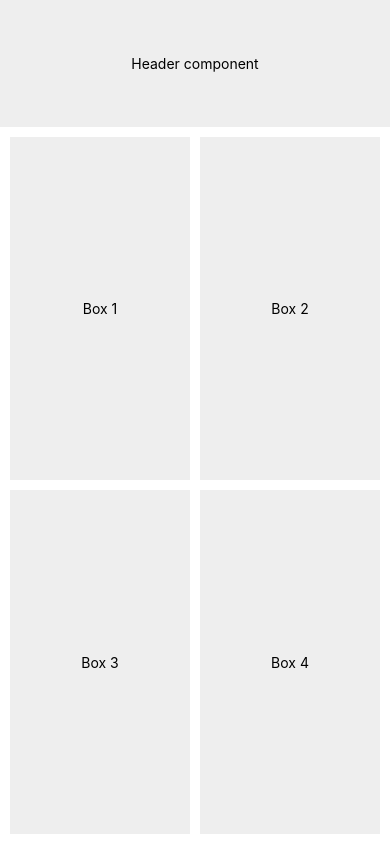
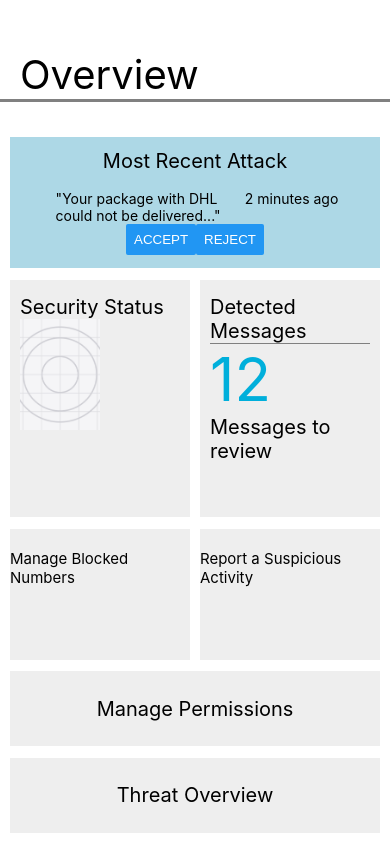
Before and after one commit to tylershienlim/CSIRO-UTS-Frontend, a React Native app: screen / in a window 390 px wide. Built offline with nearby package versions, Linux system fonts and the light colour scheme.

Commit message:
worked on boxes and header
made all boxes based on figma screens and styled the header and boxes components.

```diff
--- a/styles/Boxes.js
+++ b/styles/Boxes.js
@@ -1,34 +1,78 @@
 import React from 'react';
-import { StyleSheet, Text, View } from 'react-native';
+import { StyleSheet, Text, View, Button, Image } from 'react-native';
 
  export default class Boxes extends React.Component {
     render() {
         return (
+
           <View style = {styles.container}>
 
-                <View style={styles.box}>
-                    <View style={styles.inner}>
-                     <Text>Box 1</Text>
+                <View style={styles.box1}>
+                    <View style={styles.inner1}>
+                     <Text style={styles.textstyle}>Most Recent Attack</Text>
+
+                    <Text>
+                    {"\n"} "Your package with DHL       2 minutes ago
+                    {"\n"} could not be delivered..."
+
+                    </Text>
+
+                    <Text>
+
+                    <Button title="Accept" onPress={() => alert('Accepted')}/>
+                    <Button title="Reject" onPress={() => alert('Rejected')}/>
+
+                    </Text>
+
                 </View>
             </View>
 
-            <View style={styles.box}>
-                    <View style={styles.inner}>
-                     <Text>Box 2</Text>
+            <View style={styles.box2}>
+                    <View style={styles.inner2}>
+                     <Text style = {styles.textstyle}>Security Status</Text>
+
+                     <Image source={require('../assets/icon.png')} style={styles.icon}/>
                 </View>
             </View>
 
-            <View style={styles.box}>
-                    <View style={styles.inner}>
-                     <Text>Box 3</Text>
+            <View style={styles.box3}>
+                    <View style={styles.inner3}>
+                     <Text style = {styles.textstyle}>Detected
+                     {"\n"}Messages</Text>
+                     <View style = {styles.line}></View>
+                     <Text style = {styles.number}>12</Text>
+
+                 <Text style = {styles.textstyle}>Messages to review</Text>
+
                 </View>
             </View>
 
-            <View style={styles.box}>
-                    <View style={styles.inner}>
-                     <Text>Box 4</Text>
+            <View style={styles.box4}>
+                    <View style={styles.inner4}>
+                     <Text style = {styles.textstyle4}>Manage Blocked Numbers</Text>
                 </View>
             </View>
+
+            <View style={styles.box5}>
+                    <View style={styles.inner5}>
+                     <Text style = {styles.textstyle5}>Report a Suspicious Activity</Text>
+                </View>
+            </View>
+
+            <View style={styles.box6}>
+                    <View style={styles.inner}>
+                     <Text style = {styles.textstyle}>Manage Permissions</Text>
+                </View>
+            </View>
+
+            <View style={styles.box7}>
+                    <View style={styles.inner}>
+                     <Text style = {styles.textstyle}>Threat Overview</Text>
+                </View>
+            </View>
+
+
+
         </View>
 
         );
@@ -44,14 +88,68 @@ const styles = StyleSheet.create ({
         flexDirection: 'row',
         flexWrap: 'wrap',
 
+
     },
 
-    box: {
-        width: '50%',
-        height: '50%',
+    line: {
+
+        width: '100%',
+        height: '0.3%',
+        backgroundColor: "#808080",
+
+    },
+
+    box1: {
+        width: '100%',
+        height: '20%',
         padding: 5,
 
     },
+
+    box2: {
+        width: '50%',
+        height: '35%',
+        padding: 5,
+
+
+    },
+
+    box3: {
+        width: '50%',
+        height: '35%',
+        padding: 5,
+
+
+    },
+
+    box4: {
+        width: '50%',
+        height: '20%',
+        padding: 5,
+
+    },
+
+    box5: {
+        width: '50%',
+        height: '20%',
+        padding: 5,
+
+    },
+
+    box6: {
+        width: '100%',
+        height: '12%',
+        padding: 5,
+
+    },
+
+    box7: {
+        width: '100%',
+        height: '12%',
+        padding: 5,
+
+    },
+
 
     inner: {
         flex: 1,
@@ -60,4 +158,73 @@ const styles = StyleSheet.create ({
         justifyContent: 'center'
     },
 
+    inner1: {
+        flex: 1,
+        backgroundColor: "#ADD8E6",
+        alignItems: 'center',
+        justifyContent: 'center'
+    },
+
+    inner2: {
+        flex: 1,
+        paddingTop: 15,
+        paddingLeft: 10,
+        paddingRight: 10,
+        backgroundColor: "#eee",
+
+    },
+
+    inner3: {
+        flex: 1,
+        paddingTop: 15,
+        paddingLeft: 10,
+        paddingRight: 10,
+        backgroundColor: "#eee",
+
+    },
+
+    inner4: {
+        flex: 1,
+        paddingTop: 20,
+        backgroundColor: "#eee",
+
+    },
+
+    inner5: {
+        flex: 1,
+        paddingTop: 20,
+        backgroundColor: "#eee",
+
+    },
+
+    icon: {
+        width:'50%',
+        height: '50%',
+        alignItems: 'center',
+        justifyContent: 'center',
+
+    },
+
+    number: {
+        fontSize: 60,
+        color: "#00AFDB",
+    },
+
+
+
+    textstyle: {
+        fontSize: 20,
+
+    },
+
+    textstyle4: {
+        fontSize: 15,
+        alignItems: 'center',
+    },
+
+    textstyle5: {
+        fontSize: 15,
+        alignItems: 'center',
+    },
+
 });
--- a/styles/Header.js
+++ b/styles/Header.js
@@ -7,7 +7,8 @@ export default class Header extends React.Component {
         return (
 
             <View style = {styles.header}>
-                <Text>Header component</Text>
+                <Text style={styles.textstyle}>Overview</Text>
+                <View style = {styles.line}></View>
             </View>
 
         );
@@ -16,11 +17,27 @@ export default class Header extends React.Component {
 
 const styles = StyleSheet.create ({
     header: {
+        flex: 1,
         width: '100%',
         height: '15%',
-        alignItems: 'center',
-        justifyContent: 'center',
-        backgroundColor: '#eee',
+        alignItems: 'left',
+        justifyContent: 'left',
+        paddingBot: 20,
     },
 
+    line: {
+        width: '100%',
+        height: '2%',
+        backgroundColor: "#808080",
+
+    },
+
+    textstyle: {
+        paddingTop: 50,
+        paddingLeft: 20,
+        fontSize: 40,
+
+
+      },
+
 });
```
